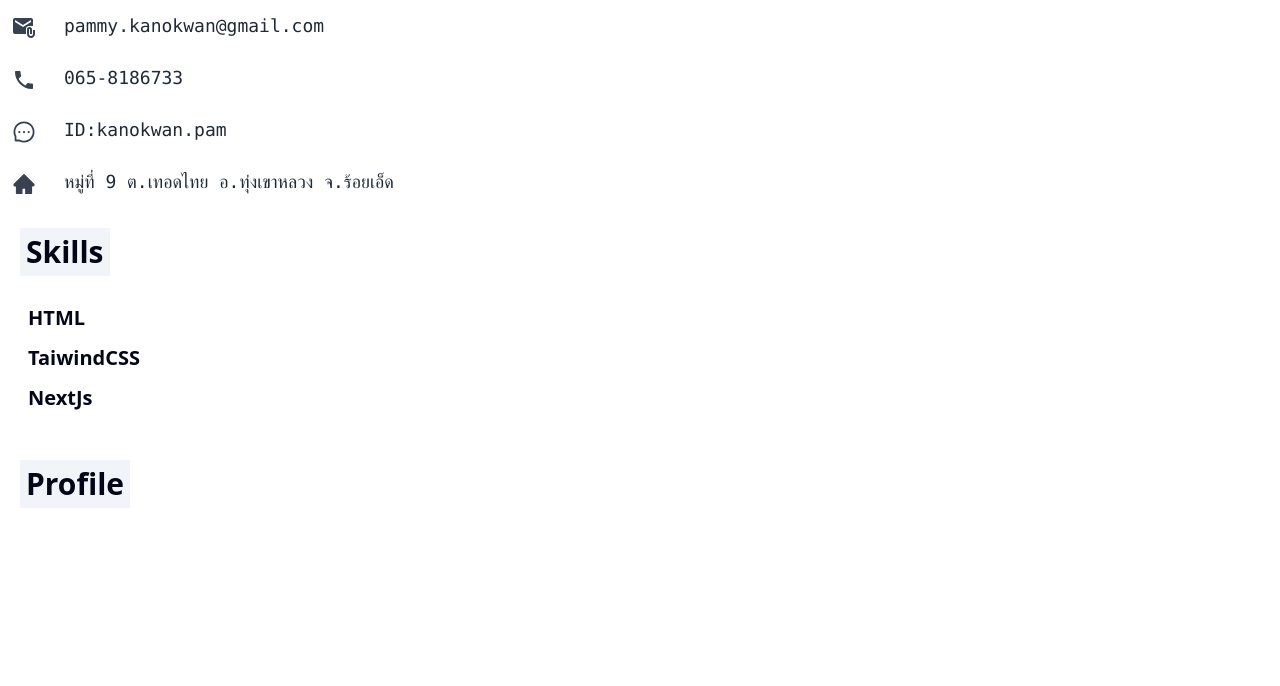
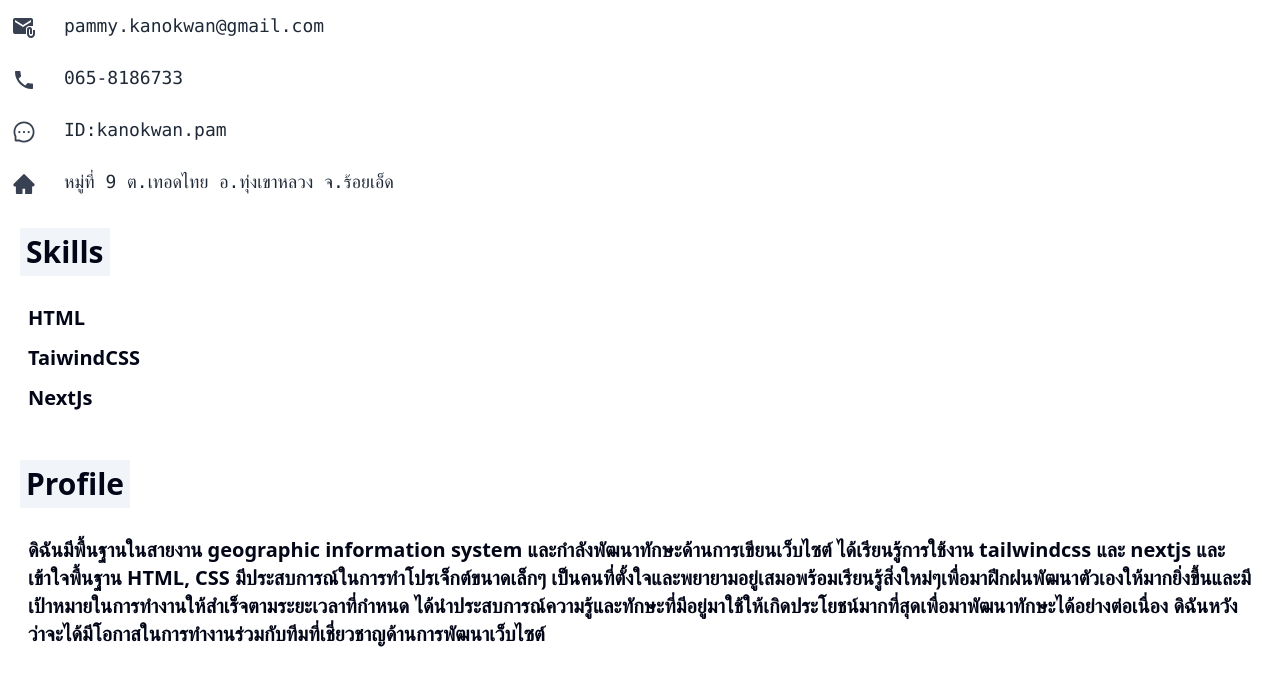
Before and after one commit to pampamz/pamm, a Next.js app: page / in a window 1280 px wide. Shown: the top 686 px of the page. Built offline with nearby package versions, Linux system fonts and the light colour scheme.

Commit message:
profile1

```diff
--- a/components/profile/profile.tsx
+++ b/components/profile/profile.tsx
@@ -10,7 +10,7 @@ const Profile: React.FC<ProfileProps> = ({}) => {
           Profile
         </div>
         <div className="flex flex-col gap-3 p-2">
-          <div className=" text-xl font-bold text-slate-950"> </div>
+          <div className=" text-xl font-bold text-slate-950"> ดิฉันมีพื้นฐานในสายงาน geographic information system และกำลังพัฒนาทักษะด้านการเขียนเว็บไซต์ ได้เรียนรู้การใช้งาน tailwindcss และ nextjs และเข้าใจพื้นฐาน HTML, CSS มีประสบการณ์ในการทำโปรเจ็กต์ขนาดเล็กๆ เป็นคนที่ตั้งใจและพยายามอยู่เสมอพร้อมเรียนรู้สิ่งใหม่ๆเพื่อมาฝึกฝนพัฒนาตัวเองให้มากยิ่งขึ้นและมีเป้าหมายในการทำงานให้สำเร็จตามระยะเวลาที่กำหนด ได้นําประสบการณ์ความรู้และทักษะที่มีอยู่มาใช้ให้เกิดประโยชน์มากที่สุดเพื่อมาพัฒนาทักษะได้อย่างต่อเนื่อง ดิฉันหวังว่าจะได้มีโอกาสในการทำงานร่วมกับทีมที่เชี่ยวชาญด้านการพัฒนาเว็บไซต์</div>
         </div>
       </div>
     </>
```
